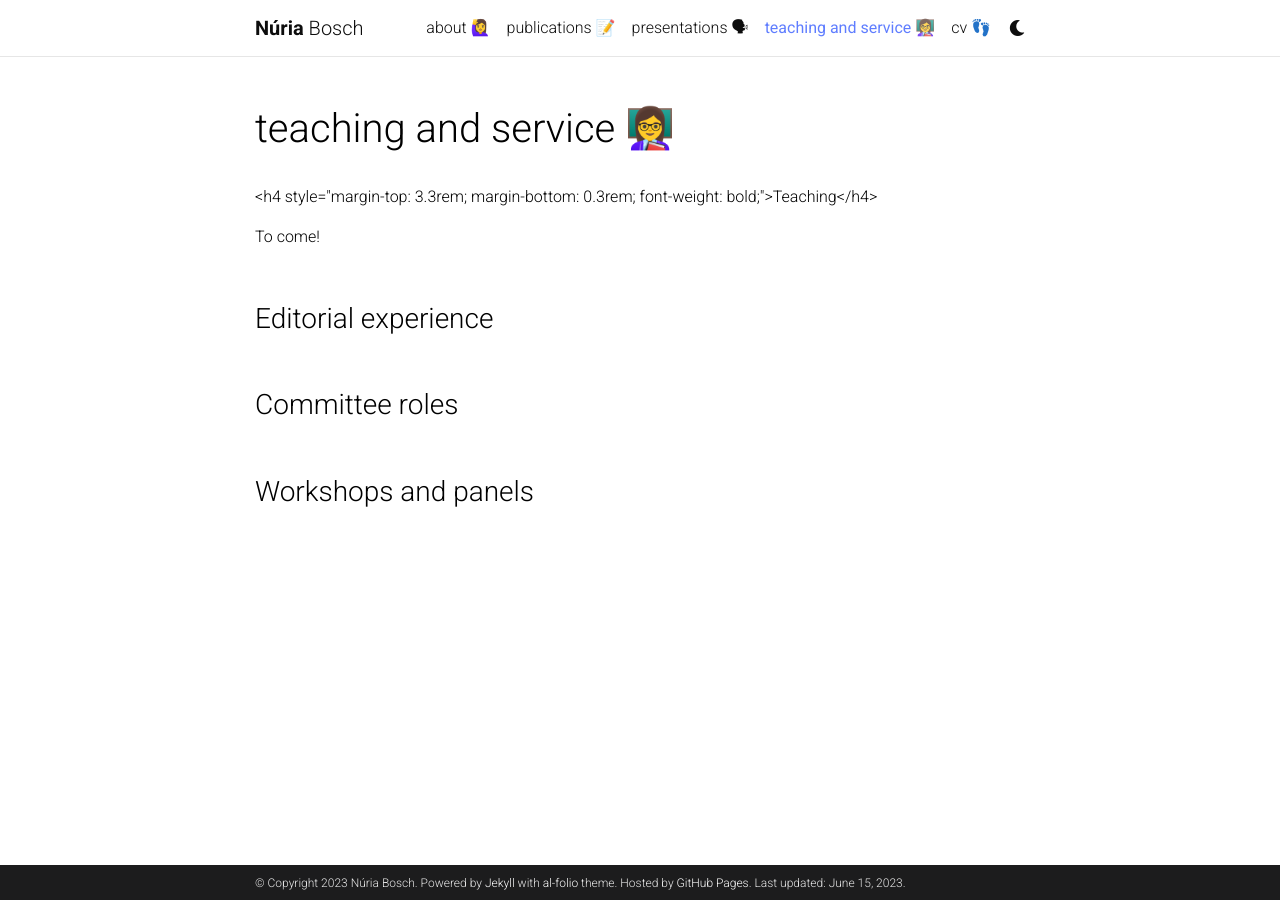
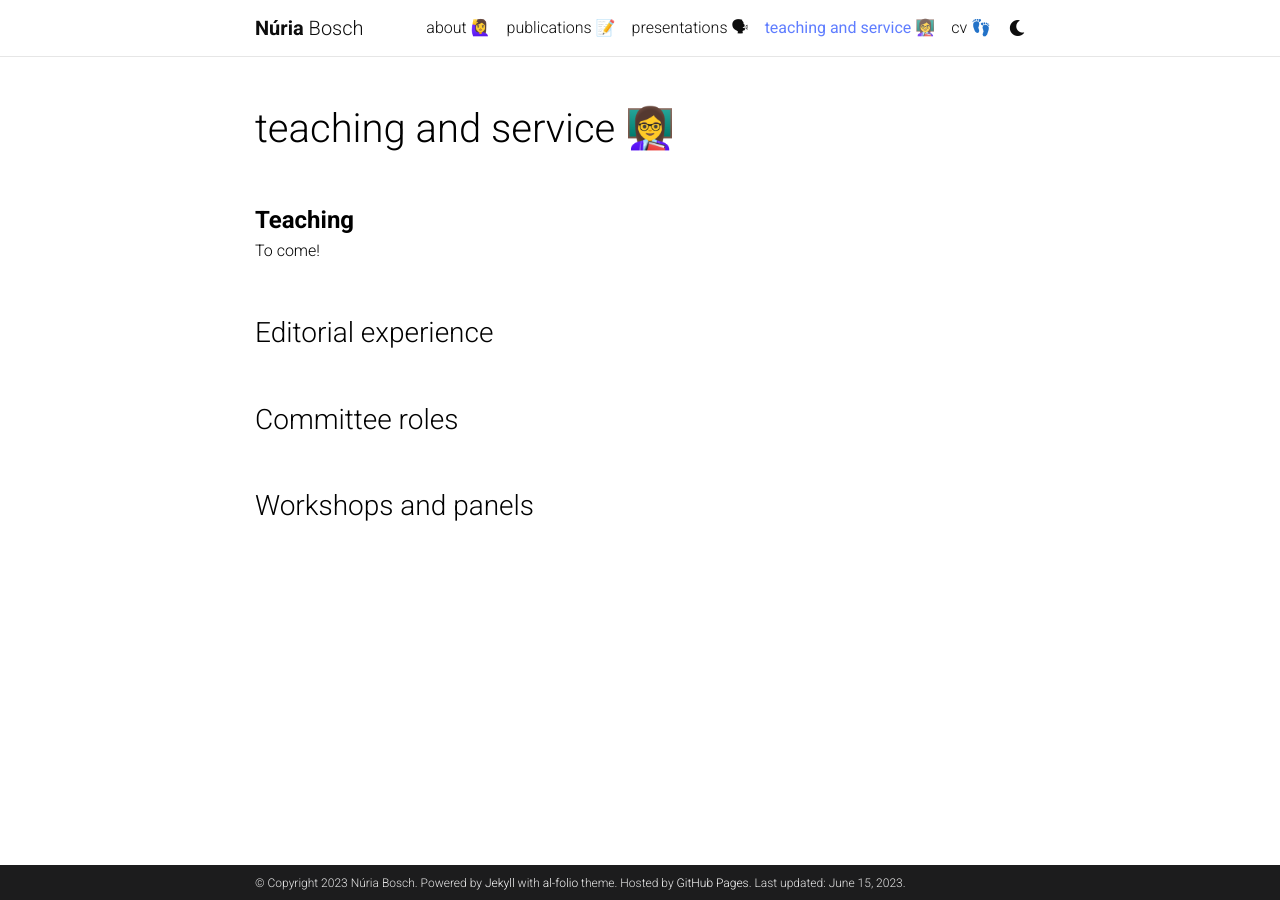
Before and after one commit to nuria-bosch/nuria-bosch.github.io, a Jekyll site: the page built from _pages/teaching_and_service.md, in a window 1280 px wide. Built offline with Jekyll 4.4.1, drawn with Linux system fonts in a browser that asks for light colours; comment, search, counter and statistics services are not loaded; a style sheet for code colours, icons or effects is not loaded; some of the changed lines change nothing that is shown.

Commit message:
Update teaching_and_service.md

```diff
--- a/_pages/teaching_and_service.md
+++ b/_pages/teaching_and_service.md
@@ -7,7 +7,7 @@ nav: true
 nav_order: 5
 ---
 
-<a id="teaching"><h4 style="margin-top: 3.3rem; margin-bottom: 0.3rem; font-weight: bold;">Teaching</h4></a>
+<h4 style="margin-top: 3.3rem; margin-bottom: 0.3rem; font-weight: bold;">Teaching</h4>
 
 To come!
 
```
